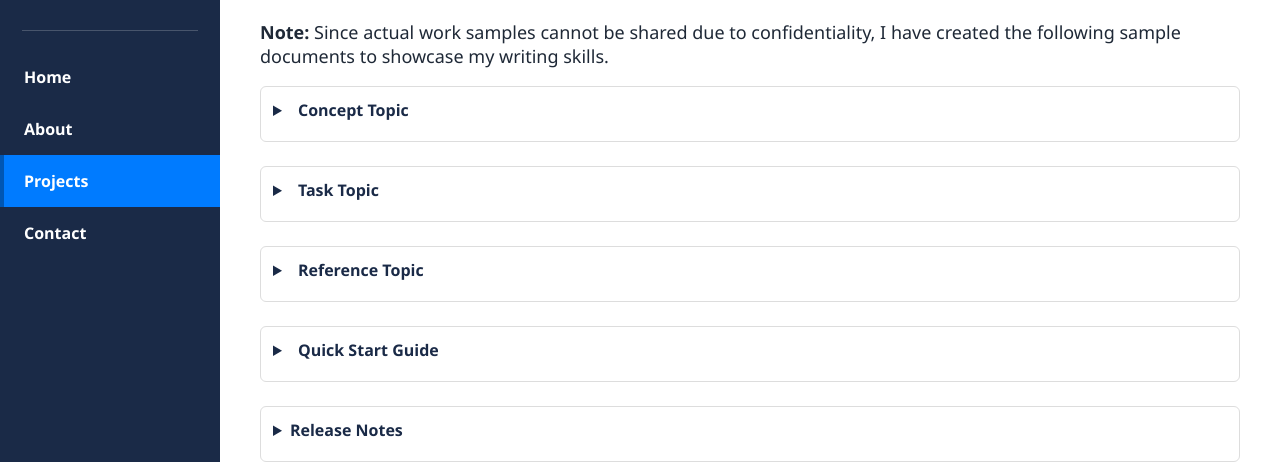
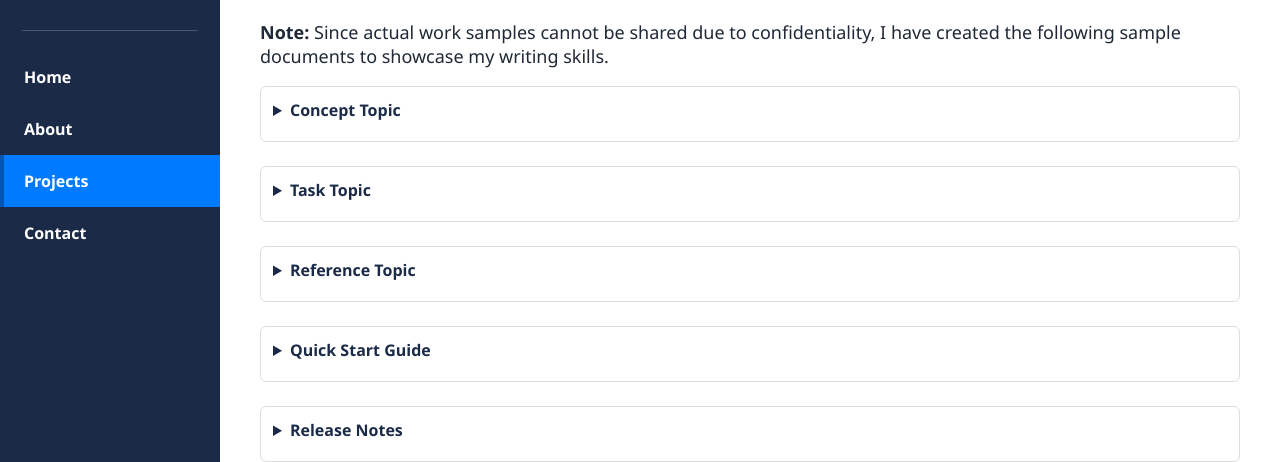
Before and after one commit to Ramesht95/Ramesh-T, a Jekyll site: the page built from projects.md, in a window 1280 px wide. Shown: the part 155-617 px from the top of the page. Built offline with Jekyll 4.4.1, drawn with Linux system fonts in a browser that asks for light colours.

Commit message:
updated css

```diff
--- a/assets/css/style.css
+++ b/assets/css/style.css
@@ -196,3 +196,7 @@ summary {
     font-size: 1.125rem;
   }
 }
+
+summary::marker {
+  margin-right: 8px;
+}
--- a/projects.md
+++ b/projects.md
@@ -7,7 +7,7 @@ title: Projects
 > **Note:** Since actual work samples cannot be shared due to confidentiality, I have created the following sample documents to showcase my writing skills.
 
 <details>
-<summary><span style="margin-left: 8px; font-size: 1em; font-weight: bold;">Concept Topic</span></summary>
+<summary><span style="font-size: 1em; font-weight: bold;">Concept Topic</span></summary>
 
 <p>This section describes a sample concept topic created to demonstrate my understanding of technical documentation practices.</p>
 
@@ -35,7 +35,7 @@ title: Projects
 </details>
 
 <details>
-  <summary><span style="margin-left: 8px; font-size: 1em; font-weight: bold;">Task Topic</span></summary>
+  <summary><span style="font-size: 1em; font-weight: bold;">Task Topic</span></summary>
   <p>This section describes a sample task topic created to demonstrate my understanding of technical documentation practices.</p>
 
  <strong>Share an Attachment in Microsoft Teams with a Contact</strong>
@@ -76,7 +76,7 @@ title: Projects
 </details>
 
 <details>
-  <summary><span style="margin-left: 8px; font-size: 1em; font-weight: bold;">Reference Topic</span></summary>
+  <summary><span style="font-size: 1em; font-weight: bold;">Reference Topic</span></summary>
   <p>This guide helps new users quickly get started with the product or feature, providing clear setup instructions and examples.</p>
 
   <iframe src="documents/Quick%20Start%20Guide.pdf" width="90%" height="600px">
@@ -87,7 +87,7 @@ title: Projects
 </details>
 
 <details>
-  <summary><span style="margin-left: 8px; font-size: 1em; font-weight: bold;">Quick Start Guide</span></summary>
+  <summary><span style="font-size: 1em; font-weight: bold;">Quick Start Guide</span></summary>
   <p>This guide helps new users quickly get started with the product or feature, providing clear setup instructions and examples.</p>
 
   <iframe src="documents/Quick%20Start%20Guide.pdf" width="90%" height="600px">
```
